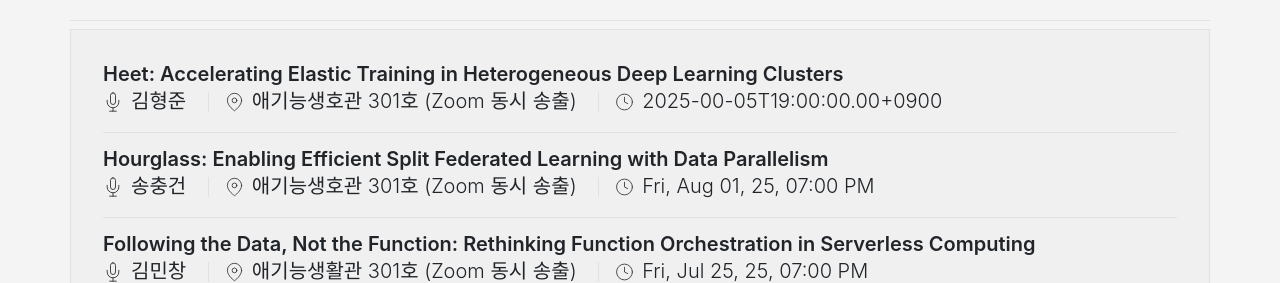
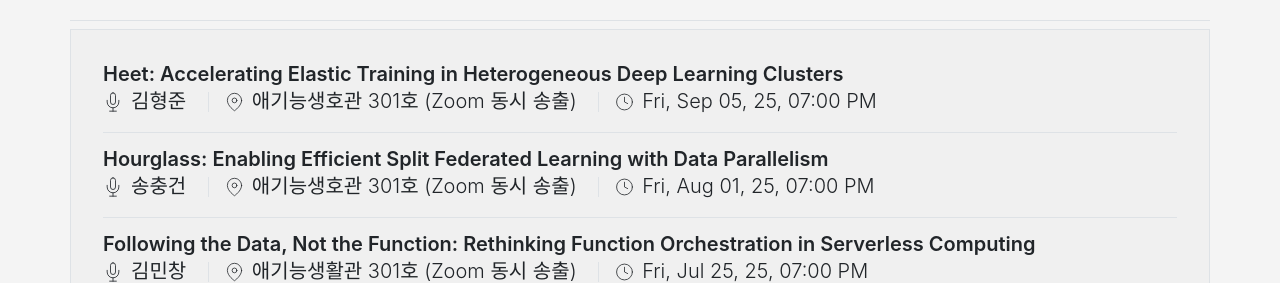
Before and after one commit to KU-Cloud/ku-cloud.github.io, a Jekyll site: the page built from seminar.html, in a window 1280 px wide and 900 px high, scrolled down 382 px. Shown: the part 171-454 px from the top of the window. Built offline with Jekyll 4.4.1, drawn with Linux system fonts in a browser that asks for light colours.

Commit message:
fix: changed seminar information to fix time bug

```diff
--- a/_data/seminars.yaml
+++ b/_data/seminars.yaml
@@ -1120,6 +1120,6 @@
   date: 2025-08-01T19:00:00.00+0900
   location: 애기능생호관 301호 (Zoom 동시 송출)
 - title: 'Heet: Accelerating Elastic Training in Heterogeneous Deep Learning Clusters'
-  date: 2025-00-05T19:00:00.00+0900
+  date: 2025-09-05T19:00:00.00+0900
   speacker: 김형준
   location: 애기능생호관 301호 (Zoom 동시 송출)
```
